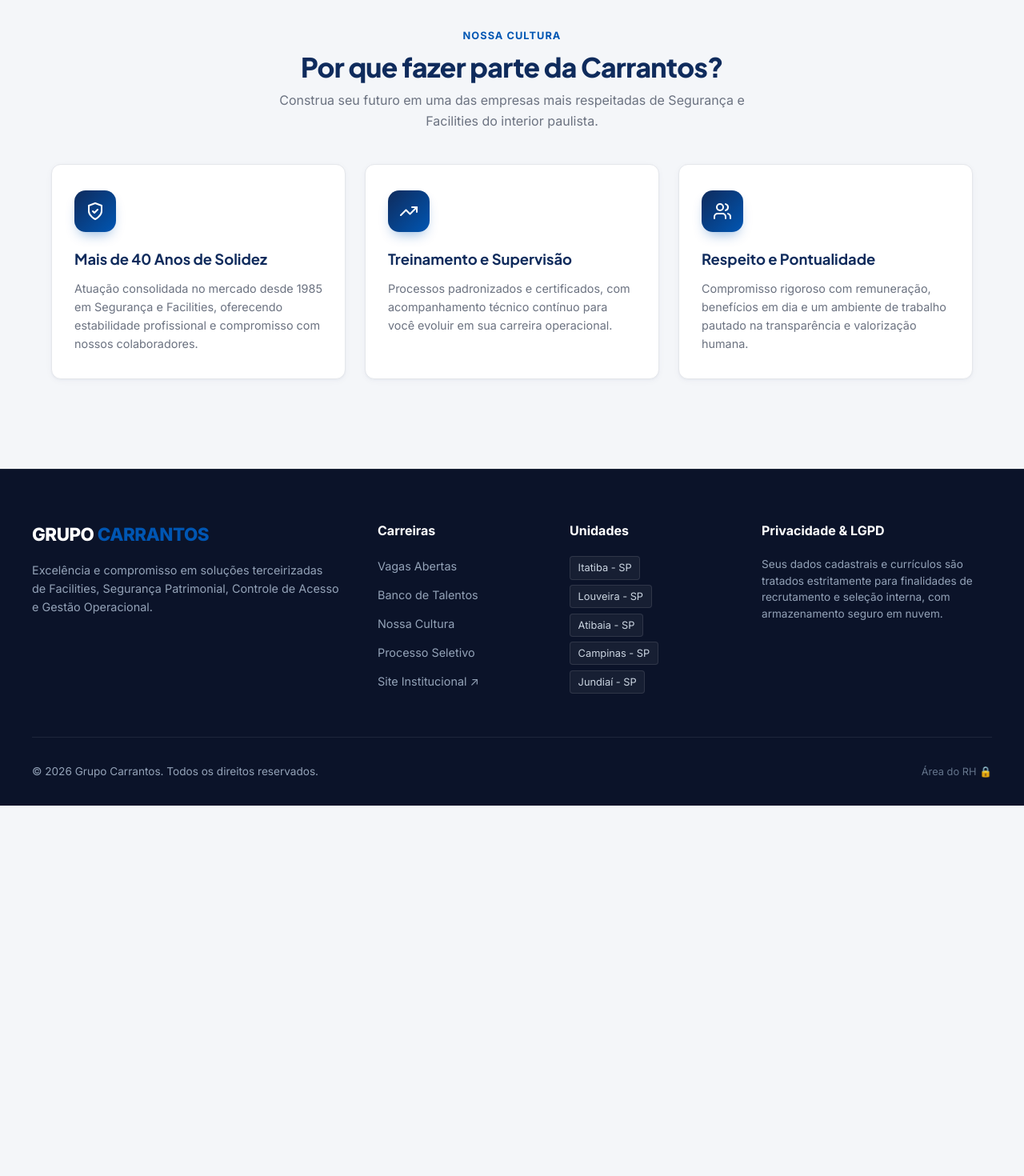
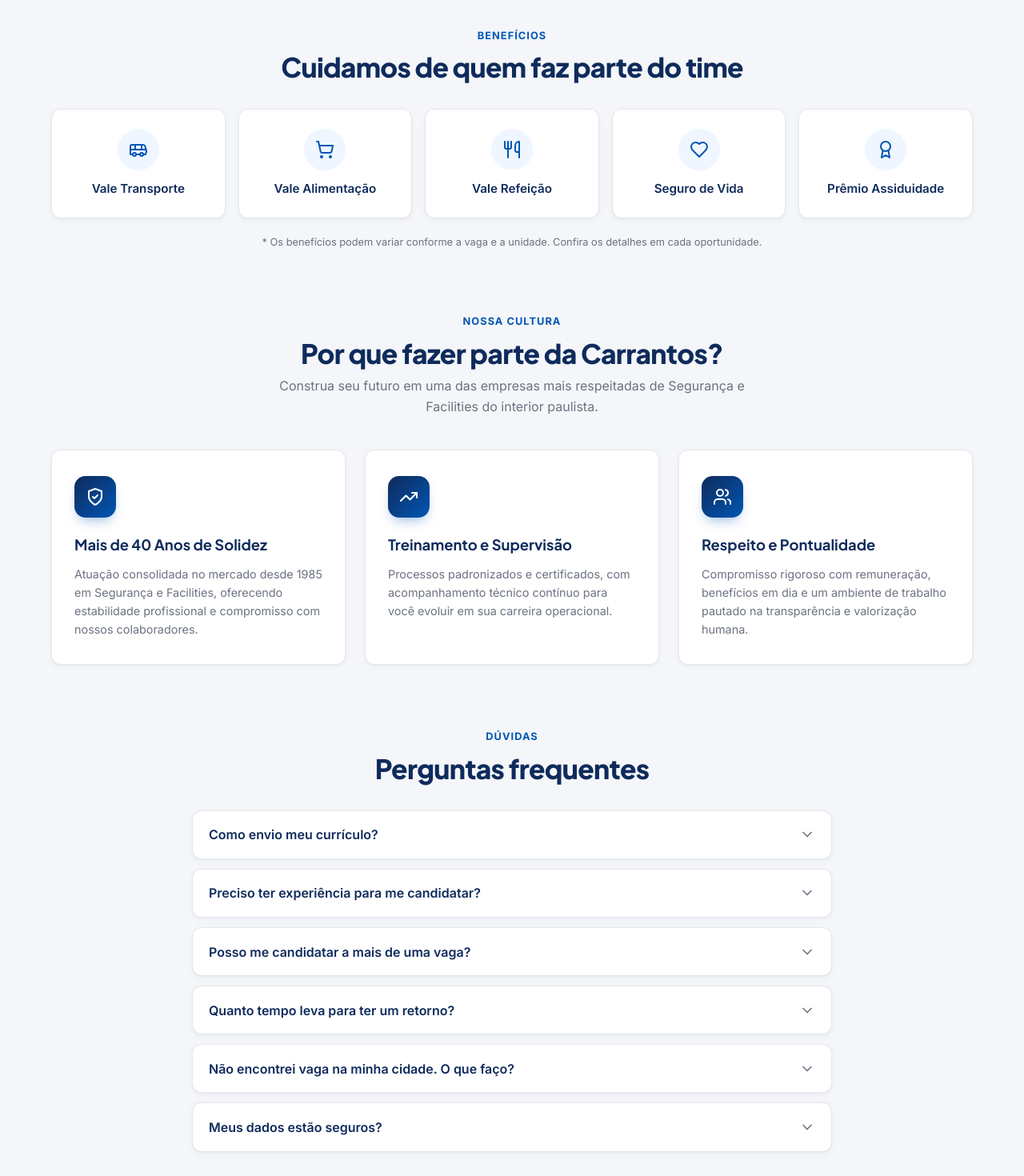
Before and after one commit to eilincoln/carrantos-vagas, a React (Vite) app: page / in a window 1280 px wide. Shown: the part 2080-3550 px from the top of the page at 80% size. Before the commit the page ends 3087 px from the top, so only its background shows below. Built offline with nearby package versions, Linux system fonts and the light colour scheme; no server answers; the database is empty.

Commit message:
feat: adiciona seções de benefícios e perguntas frequentes

```diff
--- /dev/null
+++ b/src/components/Benefits/Benefits.module.css
@@ -0,0 +1,108 @@
+.section {
+  padding: 1rem 0 4rem;
+}
+
+.header {
+  text-align: center;
+  max-width: 620px;
+  margin: 0 auto 2rem;
+  display: flex;
+  flex-direction: column;
+  align-items: center;
+  gap: 0.6rem;
+}
+
+.eyebrow {
+  color: var(--color-secondary);
+  font-size: 0.8rem;
+  font-weight: 700;
+  text-transform: uppercase;
+  letter-spacing: 0.08em;
+}
+
+.title {
+  font-family: var(--font-heading);
+  font-size: clamp(1.6rem, 3vw, 2.1rem);
+  font-weight: 800;
+  color: var(--color-primary);
+  letter-spacing: -0.02em;
+  line-height: 1.2;
+  text-wrap: balance;
+}
+
+.grid {
+  list-style: none;
+  display: grid;
+  grid-template-columns: repeat(2, 1fr);
+  gap: 1rem;
+}
+
+@media (min-width: 640px) {
+  .grid {
+    grid-template-columns: repeat(3, 1fr);
+  }
+}
+
+@media (min-width: 960px) {
+  .grid {
+    grid-template-columns: repeat(5, 1fr);
+  }
+}
+
+.item {
+  background-color: var(--color-surface);
+  border: 1px solid var(--color-border);
+  border-radius: var(--radius-lg);
+  box-shadow: var(--shadow-card);
+  padding: 1.5rem 1rem;
+  display: flex;
+  flex-direction: column;
+  align-items: center;
+  text-align: center;
+  gap: 0.75rem;
+  transition:
+    transform 0.25s ease,
+    box-shadow 0.25s ease,
+    border-color 0.25s ease;
+}
+
+.item:hover {
+  transform: translateY(-3px);
+  box-shadow: var(--shadow-card-hover);
+  border-color: var(--color-border-strong);
+}
+
+/* No mobile, o último item ocupa a linha inteira para não ficar sozinho */
+.item:last-child:nth-child(odd) {
+  grid-column: 1 / -1;
+}
+
+@media (min-width: 640px) {
+  .item:last-child:nth-child(odd) {
+    grid-column: auto;
+  }
+}
+
+.icon {
+  width: 52px;
+  height: 52px;
+  border-radius: 50%;
+  background-color: var(--color-accent-soft);
+  color: var(--color-secondary);
+  display: flex;
+  align-items: center;
+  justify-content: center;
+}
+
+.itemTitle {
+  font-size: 0.95rem;
+  font-weight: 600;
+  color: var(--color-primary);
+}
+
+.note {
+  margin-top: 1.25rem;
+  text-align: center;
+  font-size: 0.8rem;
+  color: var(--color-text-muted);
+}
--- /dev/null
+++ b/src/components/Benefits/Benefits.tsx
@@ -0,0 +1,43 @@
+import styles from "./Benefits.module.css";
+import { Icon, type IconName } from "../Icon/Icon";
+
+export function Benefits() {
+  const benefits: { icon: IconName; title: string }[] = [
+    { icon: "bus", title: "Vale Transporte" },
+    { icon: "cart", title: "Vale Alimentação" },
+    { icon: "utensils", title: "Vale Refeição" },
+    { icon: "heart", title: "Seguro de Vida" },
+    { icon: "award", title: "Prêmio Assiduidade" },
+  ];
+
+  return (
+    <section
+      id="beneficios"
+      className={styles.section}
+      aria-labelledby="benefits-title"
+    >
+      <div className={styles.header}>
+        <span className={styles.eyebrow}>Benefícios</span>
+        <h2 id="benefits-title" className={styles.title}>
+          Cuidamos de quem faz parte do time
+        </h2>
+      </div>
+
+      <ul className={styles.grid}>
+        {benefits.map((benefit) => (
+          <li key={benefit.title} className={styles.item}>
+            <span className={styles.icon}>
+              <Icon name={benefit.icon} size={24} />
+            </span>
+            <span className={styles.itemTitle}>{benefit.title}</span>
+          </li>
+        ))}
+      </ul>
+
+      <p className={styles.note}>
+        * Os benefícios podem variar conforme a vaga e a unidade. Confira os
+        detalhes em cada oportunidade.
+      </p>
+    </section>
+  );
+}
--- /dev/null
+++ b/src/components/Faq/Faq.module.css
@@ -0,0 +1,106 @@
+.section {
+  padding: 3rem 0 1rem;
+}
+
+.header {
+  text-align: center;
+  max-width: 620px;
+  margin: 0 auto 2rem;
+  display: flex;
+  flex-direction: column;
+  align-items: center;
+  gap: 0.6rem;
+}
+
+.eyebrow {
+  color: var(--color-secondary);
+  font-size: 0.8rem;
+  font-weight: 700;
+  text-transform: uppercase;
+  letter-spacing: 0.08em;
+}
+
+.title {
+  font-family: var(--font-heading);
+  font-size: clamp(1.6rem, 3vw, 2.1rem);
+  font-weight: 800;
+  color: var(--color-primary);
+  letter-spacing: -0.02em;
+  line-height: 1.2;
+}
+
+.list {
+  max-width: 800px;
+  margin: 0 auto;
+  display: flex;
+  flex-direction: column;
+  gap: 0.75rem;
+}
+
+.item {
+  background-color: var(--color-surface);
+  border: 1px solid var(--color-border);
+  border-radius: var(--radius-lg);
+  box-shadow: var(--shadow-card);
+  transition:
+    border-color 0.2s ease,
+    box-shadow 0.2s ease;
+}
+
+.item:hover,
+.item[open] {
+  border-color: var(--color-border-strong);
+}
+
+.item[open] {
+  box-shadow: var(--shadow-card-hover);
+}
+
+.question {
+  list-style: none;
+  cursor: pointer;
+  padding: 1.1rem 1.25rem;
+  display: flex;
+  justify-content: space-between;
+  align-items: center;
+  gap: 1rem;
+  font-weight: 600;
+  font-size: 1rem;
+  color: var(--color-primary);
+  border-radius: var(--radius-lg);
+}
+
+/* Remove o triângulo padrão do navegador */
+.question::-webkit-details-marker {
+  display: none;
+}
+
+.chevron {
+  flex-shrink: 0;
+  color: var(--color-text-muted);
+  transition: transform 0.25s ease;
+}
+
+.item[open] .chevron {
+  transform: rotate(180deg);
+  color: var(--color-secondary);
+}
+
+.answer {
+  padding: 0 1.25rem 1.25rem;
+  color: var(--color-text-muted);
+  font-size: 0.95rem;
+  line-height: 1.7;
+  animation: fadeIn 0.25s ease;
+}
+
+@keyframes fadeIn {
+  from {
+    opacity: 0;
+    transform: translateY(-4px);
+  }
+  to {
+    opacity: 1;
+    transform: translateY(0);
+  }
+}
--- /dev/null
+++ b/src/components/Faq/Faq.tsx
@@ -0,0 +1,61 @@
+import styles from "./Faq.module.css";
+import { Icon } from "../Icon/Icon";
+
+// Perguntas e respostas genéricas: ajuste os textos conforme a política do RH
+const questions = [
+  {
+    question: "Como envio meu currículo?",
+    answer:
+      "Clique em “Ver Vaga” na oportunidade desejada e escolha entre se candidatar pelo WhatsApp ou preencher o formulário, anexando seu currículo em PDF (até 5MB).",
+  },
+  {
+    question: "Preciso ter experiência para me candidatar?",
+    answer:
+      "Cada vaga tem seus próprios requisitos, descritos nos detalhes da oportunidade. Se você ainda não se encaixa em nenhuma vaga aberta, cadastre seu currículo no Banco de Talentos.",
+  },
+  {
+    question: "Posso me candidatar a mais de uma vaga?",
+    answer:
+      "Sim. Você pode se candidatar a todas as vagas compatíveis com o seu perfil e com a cidade onde deseja trabalhar.",
+  },
+  {
+    question: "Quanto tempo leva para ter um retorno?",
+    answer:
+      "O prazo varia de acordo com a vaga e o volume de candidaturas. Se o seu perfil for compatível, nossa equipe de RH entrará em contato pelo telefone ou WhatsApp informado.",
+  },
+  {
+    question: "Não encontrei vaga na minha cidade. O que faço?",
+    answer:
+      "Cadastre seu currículo no Banco de Talentos. Assim que surgir uma oportunidade compatível em uma das nossas unidades, você poderá ser chamado.",
+  },
+  {
+    question: "Meus dados estão seguros?",
+    answer:
+      "Sim. Seus dados e currículo são usados exclusivamente para recrutamento e seleção interna, com armazenamento seguro, em conformidade com a LGPD.",
+  },
+];
+
+export function Faq() {
+  return (
+    <section id="faq" className={styles.section} aria-labelledby="faq-title">
+      <div className={styles.header}>
+        <span className={styles.eyebrow}>Dúvidas</span>
+        <h2 id="faq-title" className={styles.title}>
+          Perguntas frequentes
+        </h2>
+      </div>
+
+      <div className={styles.list}>
+        {questions.map((item) => (
+          <details key={item.question} className={styles.item}>
+            <summary className={styles.question}>
+              {item.question}
+              <Icon name="chevronDown" size={20} className={styles.chevron} />
+            </summary>
+            <p className={styles.answer}>{item.answer}</p>
+          </details>
+        ))}
+      </div>
+    </section>
+  );
+}
--- a/src/components/Footer/Footer.tsx
+++ b/src/components/Footer/Footer.tsx
@@ -35,6 +35,11 @@ export function Footer() {
             <li>
               <a href="#processo" className={styles.link}>
                 Processo Seletivo
+              </a>
+            </li>
+            <li>
+              <a href="#faq" className={styles.link}>
+                Perguntas Frequentes
               </a>
             </li>
             <li>
--- a/src/pages/Home/HomePage.tsx
+++ b/src/pages/Home/HomePage.tsx
@@ -9,6 +9,8 @@ import { JobModal } from "../../components/JobModal/JobModal";
 import { ApplicationModal } from "../../components/ApplicationModal/ApplicationModal";
 import { TalentBank } from "../../components/TalentBank/TalentBank";
 import { HiringProcess } from "../../components/HiringProcess/HiringProcess";
+import { Benefits } from "../../components/Benefits/Benefits";
+import { Faq } from "../../components/Faq/Faq";
 import { CompanyCulture } from "../../components/CompanyCulture/CompanyCulture";
 import { Footer } from "../../components/Footer/Footer";
 import { Icon } from "../../components/Icon/Icon";
@@ -139,7 +141,9 @@ export function HomePage() {
 
         <TalentBank onOpenApplication={() => handleOpenApplication(null)} />
         <HiringProcess />
+        <Benefits />
         <CompanyCulture />
+        <Faq />
       </main>
 
       <Footer />
```
